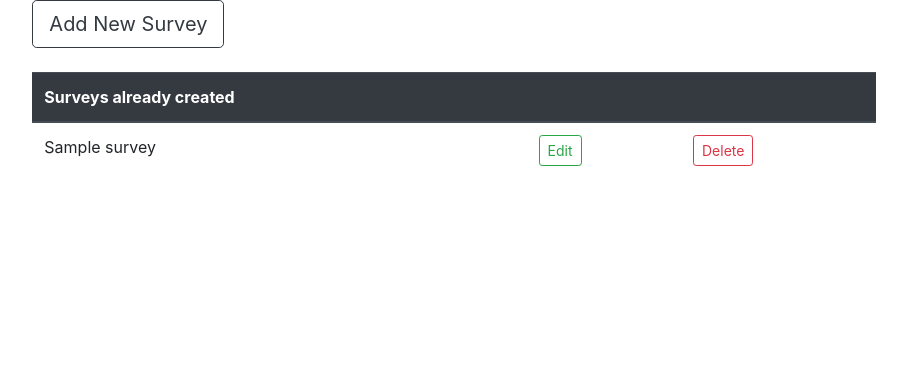
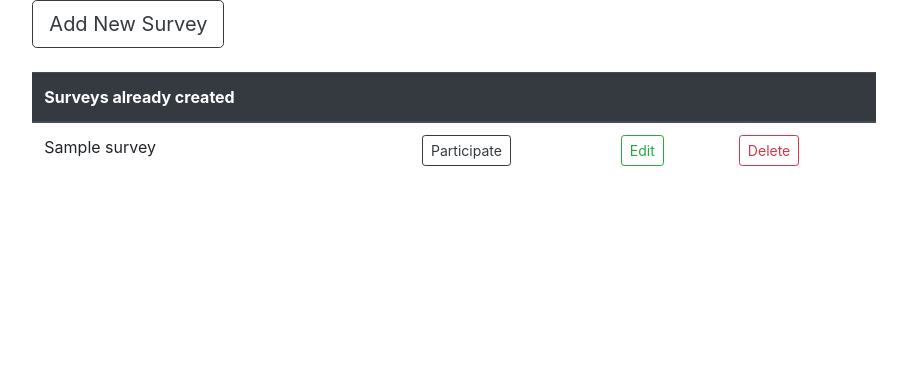
Before and after one commit to Comp229Urway/UrWay, a Node server app: page /surveys in a window 1280 px wide. Shown: the part 106-471 px from the top of the page, without its empty margins (186-1093 px from the left). Run offline with Node 20, Linux system fonts and the light colour scheme; tables that the repository leaves empty hold one stand-in row (values such as "Sample post"); some libraries are stand-ins or nearby versions.

Commit message:
Participate button added to the surveys page

```diff
--- a/server/views/surveys.ejs
+++ b/server/views/surveys.ejs
@@ -15,13 +15,13 @@
                         <th scope="col">Surveys already created</th>
                         <th></th>
                         <th></th>
-                    </tr>
-                </thead>
-
-                <tbody>
+                        <th></th>
                         <% for(let i=0; i < surveys.length; i++) { %>
                             <tr>
                                 <td><%= surveys[i].title %></td>
+                                <td>
+                                    <a href="surveys/participate/<%= surveys[i]._id %>" class="btn btn-outline-dark btn-sm">Participate</a>
+                                </td>
                                 <td>
                                     <a href="surveys/edit/<%= surveys[i]._id %>" class="btn btn-outline-success btn-sm">Edit</a>
                                 </td>
@@ -30,7 +30,8 @@
                                 </td>
                             </tr>
                             <% } %>
-                </tbody>
+                    </tr>
+                </thead>
 
             </table>
 
```
Also changed, not shown: server/views/participate.ejs (line endings or trailing spaces). Lines whose indentation alone changed are shown as unchanged.
